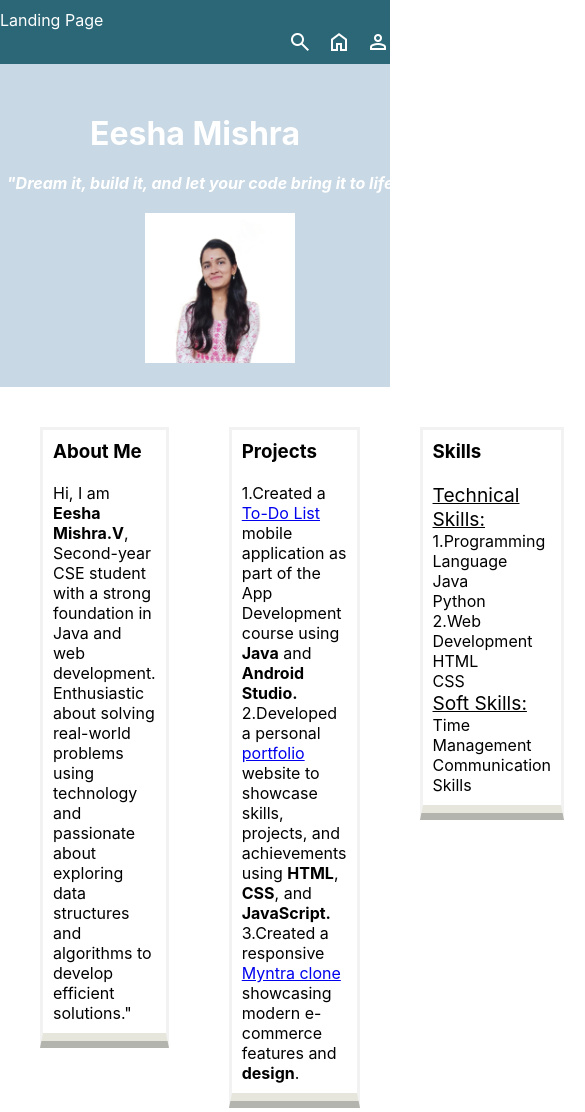
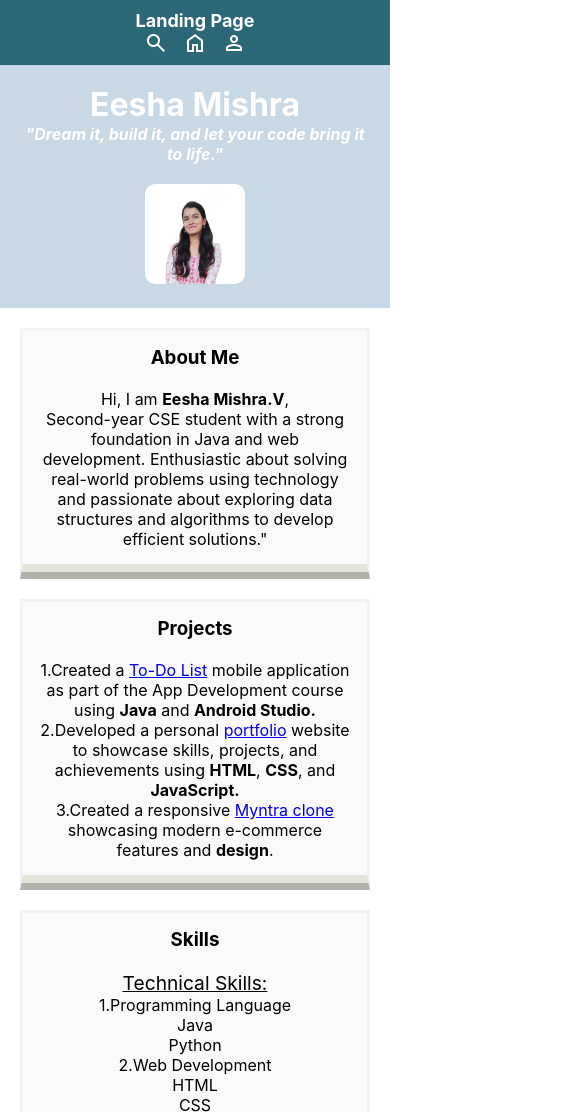
Before and after one commit to eesha-mishra28/Landing-Page, a plain HTML site: page index.html in a window 390 px wide. Shown: the top 1112 px of the page, 585 px wide, since content can reach past the window. Drawn offline with nearby package versions, Linux system fonts and the light colour scheme.

Commit message:
your page is responsive

```diff
--- a/index.css
+++ b/index.css
@@ -1,145 +1,166 @@
-*{
+* {
   margin: 0;
   padding: 0;
-  font-family: Assistant,-apple-system,BlinkMacSystemFont,Segoe UI,Roboto,Helvetica,Arial,sans-serif;
+  font-family: Assistant, -apple-system, BlinkMacSystemFont, Segoe UI, Roboto, Helvetica, Arial, sans-serif;
   box-sizing: border-box;
 }
-header{
+
+body {
+  overflow-x: hidden;
+}
+
+header {
+  display: flex;
+  justify-content: space-between;
+  align-items: center;
+  background-color: #2b6777;
+  padding: 10px 20px;
+  flex-wrap: wrap;
+}
+
+.Landing_Page {
+  color: #ffffff;
+  font-size: 20px;
+  font-weight: bold;
+}
+
+.icons {
+  display: flex;
+  gap: 15px;
+  font-size: 30px;
+  color: #ffffff;
+  cursor: pointer;
+}
+
+.icons:hover {
+  font-size: 35px;
+}
+
+main {
+  display: flex;
+  flex-direction: column;
+  width: 100%;
+}
+
+.me {
+  background-color: #c8d8e4;
+  color: #ffffff;
+  font-weight: bolder;
   display: flex;
   flex-wrap: wrap;
   justify-content: space-between;
   align-items: center;
-  height:50px;
-  width: auto;
-  background-color:#2b6777;
-  padding: 0px;
- }
-.Landing_Page{
-  width: 100%;
-  color: #ffffff;
+  padding: 30px;
+  gap: 20px;
 }
-.icons{
-  gap: 15px;
-  margin-left: auto;
-  font-size: 40px;
-  display: flex;
-  cursor: pointer;
-  color: #ffffff;
+
+.me .text {
+  flex: 1;
+  min-width: 250px;
 }
-.icons:hover{
-  font-size: 100px;
+
+.eesha img {
+  width: 150px;
+  height: auto;
+  border-radius: 10px;
 }
-main{
-  min-width: 500px;
+
+.container {
   display: flex;
   flex-wrap: wrap;
-}
-.me{
-  padding: 50px 30px 0px 30px;
-  width: 100%;
-  overflow-x: hidden;
-  height: 200px;
-  background-color:#c8d8e4 ;
-  font-weight: bolder ;
-  color: #ffffff;
-  display: flex; /* Use flexbox to align content */
-    align-items: center; /* Vertically aligns the image with the text */
-    justify-content: space-between;
-}
-.eesha{
-    float: right;
-    margin-left: 15px;
-    width: 150px;
-    height: auto;
-}
-.container{
-  display:flex ;
-  background-color: #ffffff;
   justify-content: center;
   padding: 20px;
-  gap:20px;
+  background-color: #ffffff;
+  gap: 20px;
+}
+
+.box1, .box2, .box3 {
+  width: 30%;
+  min-width: 250px;
+  max-width: 100%;
+  border: solid #f2f2f2;
+  padding: 20px;
+  border-bottom: 4mm ridge rgba(213, 214, 199, 0.6);
+  background-color: #fafafa;
+}
+
+.container1 {
+  background-color: #f2f2f2;
+  padding: 20px;
 
 }
-.box1{
- margin: 20px;
- width:30%;
- height:100%;
- border:  solid #f2f2f2;
- padding:10px;
- border-bottom: 4mm ridge rgba(213, 214, 199, 0.6);
+
+.copyright {
+  font-size: 13px;
+  background-color: #52ab98;
+  padding: 10px;
+  color: white;
 }
-.box2{
-  margin: 20px;
-  width:30%;
-  height:100%;
-  border:  solid #f2f2f2;
-  padding:10px;
-  border-bottom: 4mm ridge rgba(213, 214, 199, 0.6);
 
-}
-.box3{
-  margin: 20px;
-  width:30%;
-  height:100%;
-  border:  solid #f2f2f2;
-  padding:10px;
-  border-bottom: 4mm ridge rgba(213, 214, 199, 0.6);
-}
-.container1{
-
-  background-color: #f2f2f2;
-  padding: 20px;
-  gap: 20px;
-  justify-content: center;
-}
-.copyright{
-  font-size: 13px;
-  background-color:#52ab98;
-  padding: 10px;
-
-}
-button{
-  margin-bottom: 10px;
-  padding: 5px;
+button {
+  margin-top: 10px;
+  padding: 10px 20px;
   background-color: #d5d7d8;
   cursor: pointer;
+  border: none;
+  font-weight: bold;
 }
-button:hover{
+
+button:hover {
   background-color: cadetblue;
+  color: white;
 }
+
+.social img {
+  margin: 5px;
+}
+
 @media screen and (max-width: 768px) {
-  .me {
+  header, .me, .container {
     flex-direction: column;
-    height: auto;
+    align-items: center;
     text-align: center;
-  }
-
-  .eesha {
-    margin: 20px auto;
-    width: 100px;
-  }
-
-  .icons {
-    font-size: 28px;
-    justify-content: center;
-  }
-
-  .icons:hover {
-    font-size: 35px;
   }
 
   .box1, .box2, .box3 {
     width: 90%;
   }
 
-  main {
-    min-width: auto;
-    flex-direction: column;
+  .icons {
+    justify-content: center;
   }
 
-  header {
+  .me {
     flex-direction: column;
-    height: auto;
-    padding: 10px 0;
+    text-align: center;
+  }
+
+  .eesha img {
+    width: 120px;
   }
 }
+
+@media screen and (max-width: 480px) {
+  .Landing_Page {
+    font-size: 18px;
+  }
+
+  .icons {
+    font-size: 24px;
+  }
+
+  .me {
+    padding: 20px;
+  }
+.container{
+    flex-direction: column;
+    align-items: center;
+  }
+  .eesha img {
+    width: 100px;
+  }
+  .box1, .box2, .box3 {
+    width: 100%;
+    padding: 15px;
+  }
+}
--- a/index.html
+++ b/index.html
@@ -15,9 +15,13 @@
     </div>
   </header>
   <main>
-    <div class="me"><pre><h1>Eesha Mishra</h1>
-      <i></h4>"Dream it, build it, and let your code bring it to life."</i></pre>
-       <div class="eesha"><img src="./images/eesha pic.jpg"alt=Eesha height="150px"/></div></div>
+    <div class="me">
+  <div class="text">
+    <h1>Eesha Mishra</h1>
+    <i>"Dream it, build it, and let your code bring it to life."</i>
+  </div>
+  <div class="eesha"><img src="./images/eesha pic.jpg" alt="Eesha"/></div>
+</div>
 
 
     <div class="container">
```
